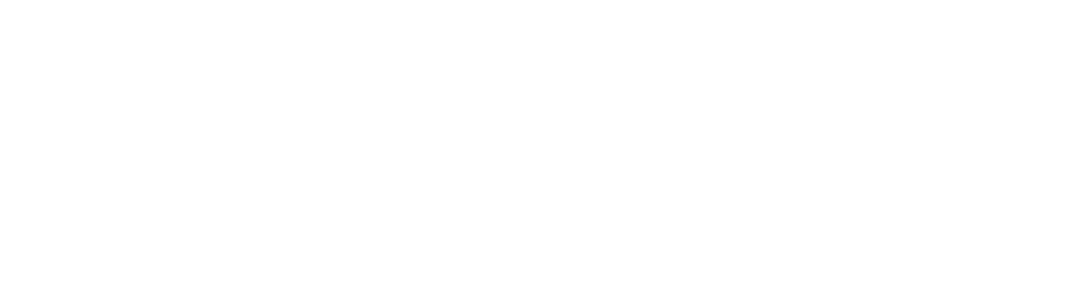
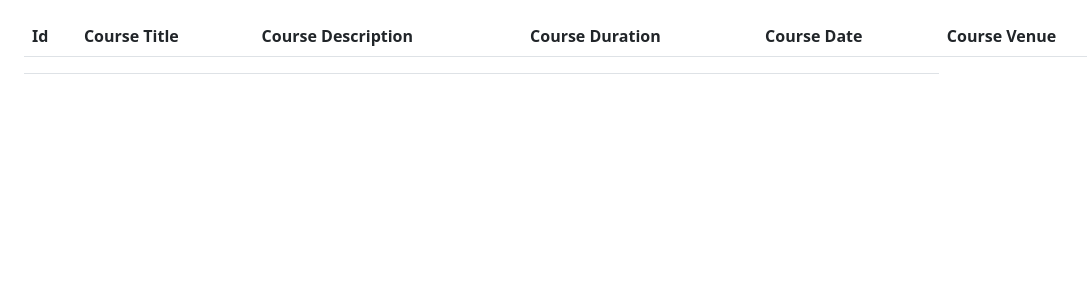
Before and after one commit to vishnubabu98/nestdigitalapp, an Angular app: page /viewcourse in a window 1280 px wide. Before the commit this address led to /. Shown: the top 300 px of the page, without its empty margins (58-1145 px from the left). Built offline with nearby package versions, Linux system fonts and the light colour scheme.

Commit message:
add admin functions

```diff
--- /dev/null
+++ b/src/app/admin-portal/admin-portal.component.html
@@ -0,0 +1,20 @@
+<app-navbar-home></app-navbar-home>
+<div class="container">
+    <div class="row">
+        <div class="col col-12 col-sm-12 col-md-12 col-lg-12 col-xl-12 col-xxl-12">
+            <div class="row g-3">
+                <div class="col col-12 col-sm-12 col-md-12 col-lg-12 col-xl-12 col-xxl-12">
+                    <label for="" class="form label">Username</label>
+                    <input  type="text" class="form-control">
+                </div>
+                <div class="col col-12 col-sm-12 col-md-12 col-lg-12 col-xl-12 col-xxl-12">
+                    <label for="" class="form label">Password</label>
+                    <input  type="password" name="" id="" class="form-control">
+                </div>
+                <div class="col col-12 col-sm-12 col-md-12 col-lg-12 col-xl-12 col-xxl-12">
+                   <button  class="btn btn-success">Login</button>
+                </div>
+            </div>
+        </div>
+    </div>
+</div>
--- /dev/null
+++ b/src/app/view-courses/view-courses.component.html
@@ -0,0 +1,31 @@
+
+<div class="container">
+    <div class="row">
+        <div class="col col-12 col-sm-12 col-md-12 col-lg-12 col-xl-12 col-xxl-12">
+            <div class="row g-3">
+                <div class="col col-12 col-sm-12 col-md-12 col-lg-12 col-xl-12 col-xxl-12"></div>
+                <div class="col col-12 col-sm-12 col-md-12 col-lg-12 col-xl-12 col-xxl-12">
+                    <table class="table">
+                        <thead>
+                          <tr>
+                            <th scope="col">Id</th>
+                            <th scope="col">Course Title</th>
+                            <th scope="col">Course Description</th>
+                            <th scope="col">Course Duration</th>
+                            <th scope="col">Course Date</th>
+                             <th scope="col">Course Venue</th>
+                            </tr>
+                          <tr>
+                            <td></td>
+                            <td></td>
+                            <td></td>
+                            <td></td>
+                            <td></td>
+                          </tr>
+                        </thead>
+                      </table>
+                </div>
+            </div>
+        </div>
+    </div>
+</div>
--- /dev/null
+++ b/src/app/view-friend/view-friend.component.html
@@ -0,0 +1,28 @@
+
+
+<div class="container mt-4">
+    <div class="row">
+        <div class="col col-12 col-sm-12 col-md-12 col-lg-12 col-xl-12 col-xxl-12">
+            <div class="row g-3">
+                <div class="col col-12 col-sm-12 col-md-12 col-lg-12 col-xl-12 col-xxl-12 text-center">
+                    <h1 style="color:brown">View all Friends</h1>
+                </div>
+                <div class="col col-12 col-sm-6 col-md-4 col-lg-3 col-xl-3 col-xxl-3">
+                    <div class="card" style="width: 18rem;">
+                        <img src="" class="card-img-top" alt="...">
+                        <div class="card-body">
+                          <h5 class="card-title"></h5>
+                           </div>
+                        <ul class="list-group list-group-flush">
+                          <li class="list-group-item">Friend Name </li>
+                          <li class="list-group-item">Friend NickName </li>
+                          <li class="list-group-item">Description</li>
+                        </ul>
+
+                      </div>
+
+                </div>
+            </div>
+        </div>
+    </div>
+</div>
```
Also changed, not shown: src/app/admin-portal/admin-portal.component.ts (added, +10 -0 lines), src/app/app.module.ts (+17 -1 lines), src/app/view-courses/view-courses.component.ts (added, +10 -0 lines), src/app/view-friend/view-friend.component.ts (added, +10 -0 lines), src/app/admin-portal/admin-portal.component.css (added), src/app/view-courses/view-courses.component.css (added), src/app/view-friend/view-friend.component.css (added).
